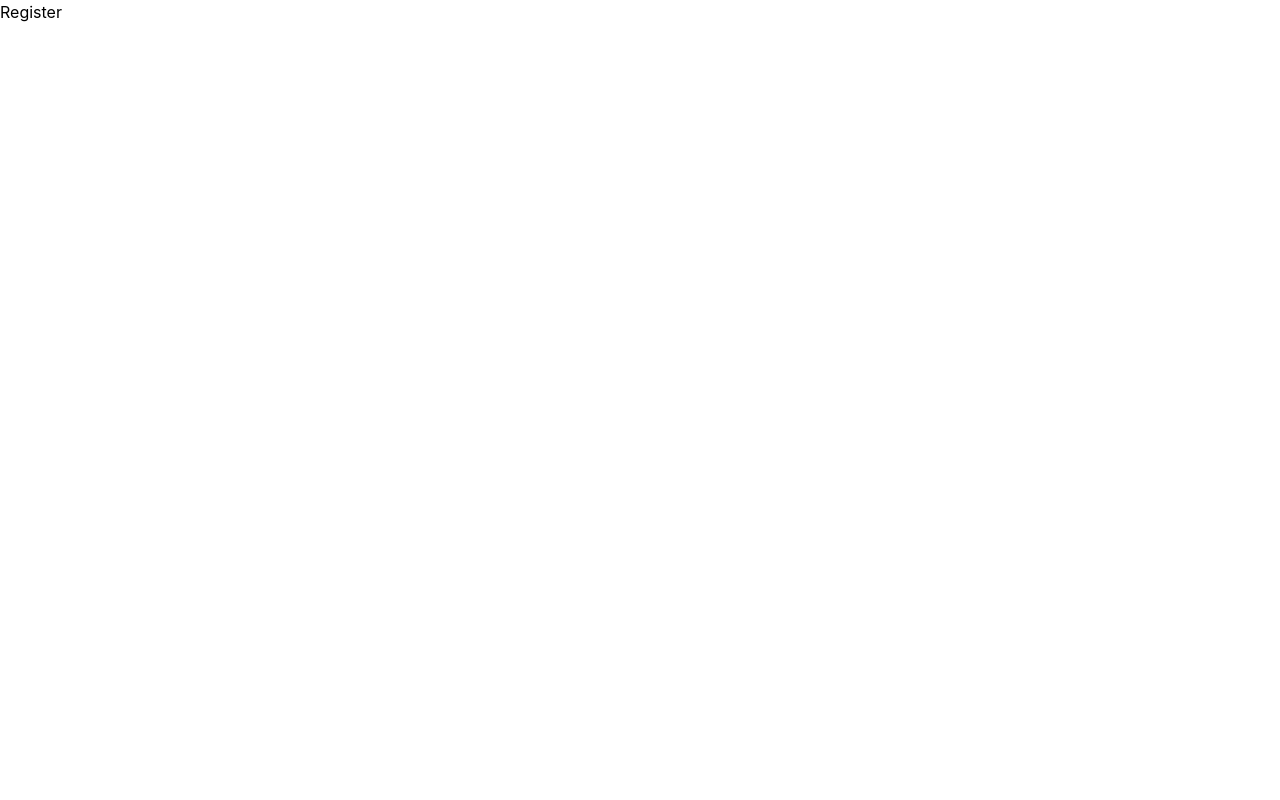
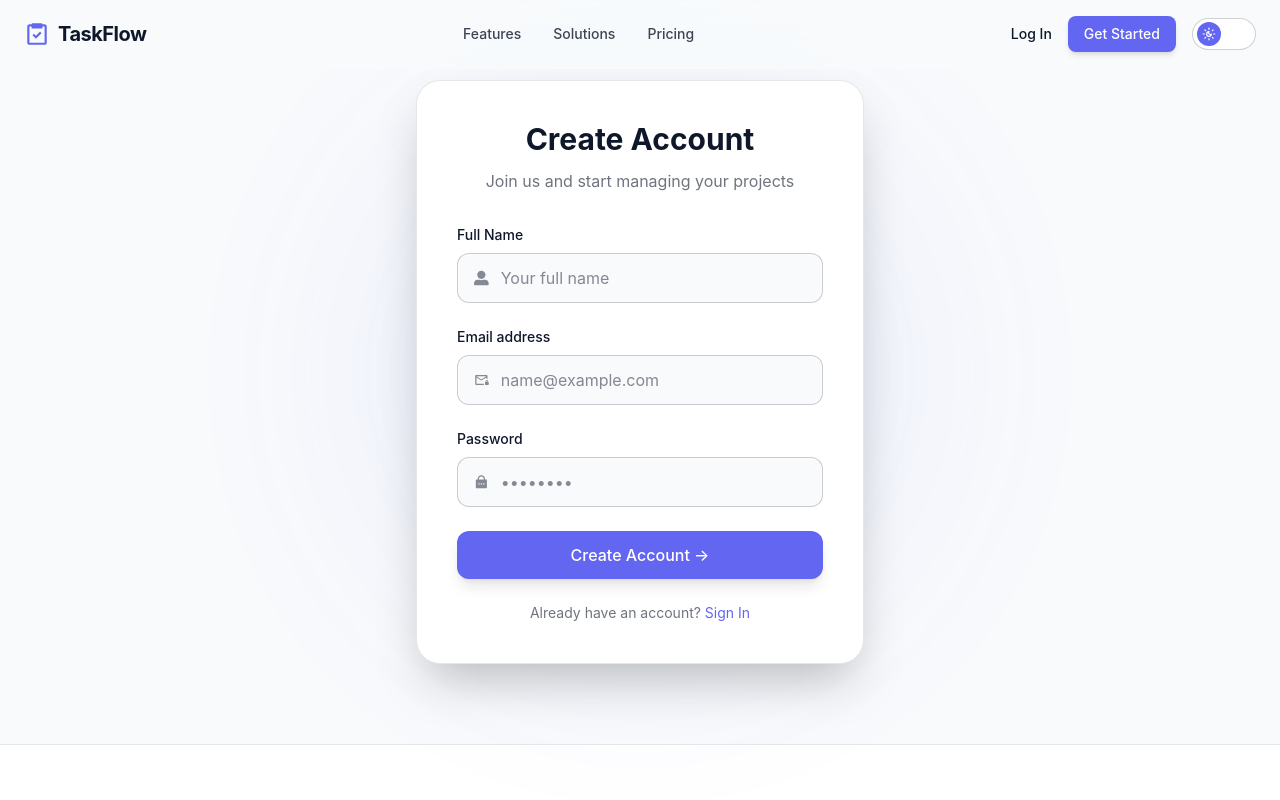
Before and after one commit to Haytam-DEV05/taskFlow, a React (Vite) app: page /Register in a window 1280 px wide. Shown: the top 800 px of the page. Built offline with nearby package versions, Linux system fonts and the light colour scheme.

Commit message:
make the login and register page with a good design and also support the light and dark mood

```diff
--- a/src/Components/Templates/Footer.jsx
+++ b/src/Components/Templates/Footer.jsx
@@ -6,7 +6,7 @@ export default function Footer() {
   return (
     <footer className="bg-(--card) border-t border-(--text)/10 pt-20">
       {/* Top CTA Section */}
-      <div className="max-w-6xl mx-auto px-6 py-20 text-center">
+      <div className="max-w-6xl mx-auto px-6 text-center">
         <HeaderTop
           title="Ready to boost your productivity?"
           description="Join thousands of teams already managing their workflow smarter and faster."
--- a/src/Components/Templates/Navbar.jsx
+++ b/src/Components/Templates/Navbar.jsx
@@ -30,13 +30,19 @@ export default function Navbar() {
 
         {/* Right */}
         <div className="flex items-center gap-4">
-          <button className="text-sm text-(--text) font-medium hover:text-(--primary) transition">
+          <a
+            href="/Login"
+            className="text-sm text-(--text) font-medium hover:text-(--primary) transition"
+          >
             Log In
-          </button>
+          </a>
 
-          <button className="bg-(--primary) hover:opacity-90 transition px-4 py-2 rounded-lg text-white text-sm font-medium shadow-md">
+          <a
+            href="/Register"
+            className="bg-(--primary) hover:opacity-90 transition px-4 py-2 rounded-lg text-white text-sm font-medium shadow-md"
+          >
             Get Started
-          </button>
+          </a>
 
           <Theme />
         </div>
--- a/src/Pages/Auth/Login.jsx
+++ b/src/Pages/Auth/Login.jsx
@@ -1,7 +1,77 @@
+import Navbar from "../../Components/Templates/Navbar";
+import Footer from "../../Components/Templates/Footer";
+import { MdOutlineMailLock } from "react-icons/md";
+import { RiLockPasswordFill } from "react-icons/ri";
+
 export default function Login() {
   return (
-    <div>
-      <h1>Login</h1>
+    <div className="bg-(--bg) min-h-screen flex flex-col">
+      <Navbar />
+
+      <div className="flex flex-1 items-center justify-center px-6 py-20 relative">
+
+        <div className="absolute w-125 h-125 bg-(--primary) opacity-10 blur-[120px] rounded-full"></div>
+
+        <form className="relative z-10 w-full max-w-md bg-(--card) border border-(--text)/10 rounded-3xl shadow-2xl p-10">
+
+          <div className="text-center mb-8">
+            <h2 className="text-3xl font-bold text-(--text)">
+              Welcome back
+            </h2>
+            <p className="text-(--text)/60 mt-3">
+              Enter your details to access your dashboard
+            </p>
+          </div>
+
+          <div className="mb-6">
+            <label className="block text-sm font-medium text-(--text) mb-2">
+              Email address
+            </label>
+
+            <div className="flex items-center bg-(--bg) border border-(--text)/20 rounded-xl px-4 py-3 focus-within:border-(--primary) transition">
+              <MdOutlineMailLock className="text-(--text)/50 mr-3" />
+              <input
+                type="email"
+                name="email"
+                placeholder="name@example.com"
+                className="bg-transparent outline-none w-full text-(--text)"
+              />
+            </div>
+          </div>
+
+          <div className="mb-8">
+            <label className="block text-sm font-medium text-(--text) mb-2">
+              Password
+            </label>
+
+            <div className="flex items-center bg-(--bg) border border-(--text)/20 rounded-xl px-4 py-3 focus-within:border-(--primary) transition">
+              <RiLockPasswordFill className="text-(--text)/50 mr-3" />
+              <input
+                type="password"
+                name="password"
+                placeholder="••••••••"
+                className="bg-transparent outline-none w-full text-(--text)"
+              />
+            </div>
+          </div>
+
+          <button className="w-full bg-(--primary) hover:opacity-90 transition py-3 rounded-xl text-white font-medium shadow-lg">
+            Sign In TaskFlow →
+          </button>
+
+          <p className="text-center text-sm text-(--text)/60 mt-6">
+            Don’t have an account?{" "}
+            <a
+              href="/Register"
+              className="text-(--primary) hover:underline"
+            >
+              Create an account
+            </a>
+          </p>
+        </form>
+      </div>
+
+      <Footer />
     </div>
   );
 }
--- a/src/Pages/Auth/Register.jsx
+++ b/src/Pages/Auth/Register.jsx
@@ -1,7 +1,87 @@
+import Navbar from "../../Components/Templates/Navbar";
+import Footer from "../../Components/Templates/Footer";
+import { MdOutlineMailLock } from "react-icons/md";
+import { RiLockPasswordFill } from "react-icons/ri";
+import { FaUserAlt } from "react-icons/fa";
+
 export default function Register() {
   return (
-    <div>
-      <h1>Register</h1>
+    <div className="bg-(--bg) min-h-screen flex flex-col">
+      <Navbar />
+
+      <div className="flex flex-1 items-center justify-center px-6 py-20 relative">
+        <div className="absolute w-125 h-125 bg-(--primary) opacity-10 blur-[120px] rounded-full"></div>
+
+        <form className="relative z-10 w-full max-w-md bg-(--card) border border-(--text)/10 rounded-3xl shadow-2xl p-10">
+          <div className="text-center mb-8">
+            <h2 className="text-3xl font-bold text-(--text)">Create Account</h2>
+            <p className="text-(--text)/60 mt-3">
+              Join us and start managing your projects
+            </p>
+          </div>
+
+          <div className="mb-6">
+            <label className="block text-sm font-medium text-(--text) mb-2">
+              Full Name
+            </label>
+
+            <div className="flex items-center bg-(--bg) border border-(--text)/20 rounded-xl px-4 py-3 focus-within:border-(--primary) transition">
+              <FaUserAlt className="text-(--text)/50 mr-3" />
+              <input
+                type="text"
+                name="name"
+                placeholder="Your full name"
+                className="bg-transparent outline-none w-full text-(--text)"
+              />
+            </div>
+          </div>
+
+          <div className="mb-6">
+            <label className="block text-sm font-medium text-(--text) mb-2">
+              Email address
+            </label>
+
+            <div className="flex items-center bg-(--bg) border border-(--text)/20 rounded-xl px-4 py-3 focus-within:border-(--primary) transition">
+              <MdOutlineMailLock className="text-(--text)/50 mr-3" />
+              <input
+                type="email"
+                name="email"
+                placeholder="name@example.com"
+                className="bg-transparent outline-none w-full text-(--text)"
+              />
+            </div>
+          </div>
+
+          <div className="mb-6">
+            <label className="block text-sm font-medium text-(--text) mb-2">
+              Password
+            </label>
+
+            <div className="flex items-center bg-(--bg) border border-(--text)/20 rounded-xl px-4 py-3 focus-within:border-(--primary) transition">
+              <RiLockPasswordFill className="text-(--text)/50 mr-3" />
+              <input
+                type="password"
+                name="password"
+                placeholder="••••••••"
+                className="bg-transparent outline-none w-full text-(--text)"
+              />
+            </div>
+          </div>
+
+          <button className="w-full bg-(--primary) hover:opacity-90 transition py-3 rounded-xl text-white font-medium shadow-lg">
+            Create Account →
+          </button>
+
+          <p className="text-center text-sm text-(--text)/60 mt-6">
+            Already have an account?{" "}
+            <a href="/Login" className="text-(--primary) hover:underline">
+              Sign In
+            </a>
+          </p>
+        </form>
+      </div>
+
+      <Footer />
     </div>
   );
 }
```
